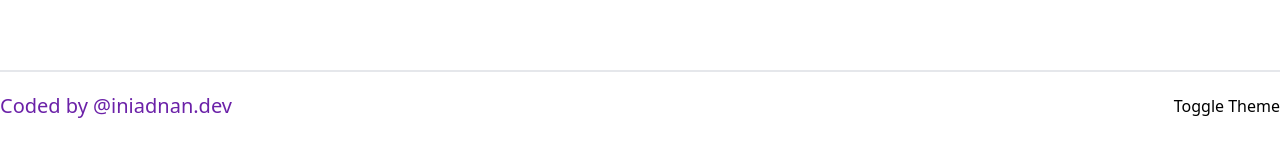
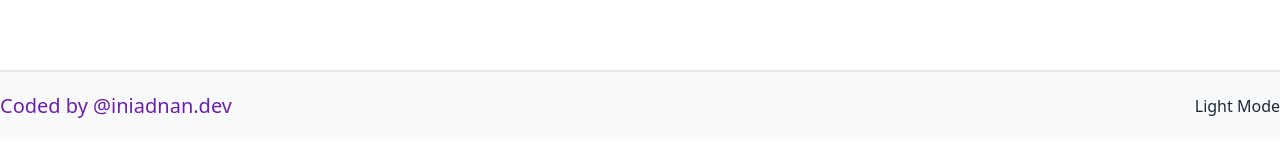
Before and after one commit to iniadnan/react-ts-usecontext-authentication, a React (Vite) app: page / in a window 1280 px wide. Shown: the part 184-340 px from the top of the page. Built offline with nearby package versions, Linux system fonts and the light colour scheme.

Commit message:
darkmode in about page

```diff
--- a/src/components/Footer.tsx
+++ b/src/components/Footer.tsx
@@ -1,15 +1,15 @@
+import { useTheme } from "../contexts/ThemeContext"
+
 export default function Footer() {
 
-    const onToggleTheme = () => {
-        console.log('Trigger Toggle Theme')
-    }
+    const { darkMode, toggleTheme } = useTheme()
 
     return (
-        <footer className="w-full border-t-2">
+        <footer className={`${darkMode ? 'bg-slate-900 border-gray-800' : 'bg-slate-50 border-gray-200'} w-full border-t-2`}>
             <div className="container mx-auto flex items-center justify-between px-5 md:px-0 py-5">
-                <p className="font-medium text-base text-xl text-purple-800 text-center">Coded by @iniadnan.dev</p>
+                <p className={`${darkMode ? 'text-purple-500' : 'text-purple-800'} font-medium text-base text-xl text-center`}>Coded by @iniadnan.dev</p>
                 <div>
-                    <button type="button" onClick={onToggleTheme}>Toggle Theme</button>
+                    <button type="button" onClick={toggleTheme} className={`${darkMode ? 'text-gray-100' : 'text-gray-800'} font-medium text-base`}>{darkMode ? 'Dark Mode' : 'Light Mode'}</button>
                 </div>
             </div>
         </footer>
--- a/src/components/Navbar.tsx
+++ b/src/components/Navbar.tsx
@@ -1,16 +1,20 @@
 import { Link } from "react-router-dom";
+import { useTheme } from "../contexts/ThemeContext"
 
 export default function Navbar() {
+
+    const { darkMode } = useTheme();
+
     return (
-        <nav className="w-full border-b-2">
+        <nav className={`${darkMode ? 'bg-slate-900 border-gray-800' : 'bg-slate-50 border-gray-200'} w-full border-b-2`}>
             <div className="container mx-auto px-5 md:px-0 flex items-center justify-between py-5">
                 <div className="w-4/12 flex items-center gap-x-5">
-                    <Link className="font-medium text-base text-gray-500" to="/">Home</Link>
-                    <Link className="font-medium text-base text-gray-500" to="about">About</Link>
+                    <Link className={`${darkMode ? 'text-gray-100' : 'text-gray-500'} font-medium text-base`} to="/">Home</Link>
+                    <Link className={`${darkMode ? 'text-gray-100' : 'text-gray-500'} font-medium text-base`} to="about">About</Link>
                 </div>
-                <h3 className="w-4/12 font-medium text-xl text-purple-800">AuthenticationToggleTheme</h3>
+                <h3 className={`${darkMode ? 'text-purple-500' : 'text-purple-800'} w-4/12 font-medium text-xl`}>AuthenticationToggleTheme</h3>
                 <div className="w-4/12 flex justify-end items-center gap-x-5">
-                    <Link className="font-medium text-base text-gray-500" to="login">Login</Link>
+                    <Link className={`${darkMode ? 'text-gray-100' : 'text-gray-500'} font-medium text-base`} to="login">Login</Link>
                 </div>
             </div>
         </nav>
--- /dev/null
+++ b/src/contexts/ThemeContext.tsx
@@ -0,0 +1,27 @@
+import { createContext, useContext, useState } from "react";
+
+import { IThemes } from '../types/index'
+
+const ThemeContext = createContext<IThemes | null>(null)
+
+export function ThemeProvider({ children }: { children: React.ReactNode }) {
+    const [darkMode, setDarkMode] = useState(false)
+
+    return (
+        <ThemeContext.Provider value={{
+            darkMode,
+            toggleTheme: () => setDarkMode(!darkMode),
+        }}>
+            {children}
+        </ThemeContext.Provider>
+    )
+}
+
+export function useTheme() {
+    const context = useContext(ThemeContext)
+    if (context === null) {
+        throw new Error("useTheme must be used within a ThemeProvider")
+    }
+
+    return context
+}
--- a/src/layouts/PrimaryLayout.tsx
+++ b/src/layouts/PrimaryLayout.tsx
@@ -1,24 +1,16 @@
-import { createContext, useState } from "react";
 import { Outlet } from "react-router-dom";
 import Navbar from "../components/Navbar";
 import Footer from "../components/Footer";
-import { IThemes } from '../types/index'
-
-const ThemeContext = createContext<IThemes | null>(null)
+import { ThemeProvider } from "../contexts/ThemeContext";
 
 export default function PrimaryLayout() {
-    const [darkMode, setDarkMode] = useState(false)
 
     return (
-        <ThemeContext.Provider
-            value={{
-                darkMode,
-                toggleTheme: () => setDarkMode(!darkMode),
-            }}
+        <ThemeProvider
         >
             <Navbar />
             <Outlet />
             <Footer />
-        </ThemeContext.Provider>
+        </ThemeProvider>
     )
 }
--- a/src/pages/About.tsx
+++ b/src/pages/About.tsx
@@ -1,11 +1,16 @@
+import { useTheme } from "../contexts/ThemeContext"
+
 export default function About() {
+
+    const { darkMode } = useTheme();
+
     return (
-        <main className="w-full">
+        <main className={`${darkMode ? 'bg-slate-900' : 'bg-slate-50'} w-full`}>
             <div className="container mx-auto px-5 md:px-0 pt-10 pb-20">
-                <h1 className="font-semibold text-3xl text-gray-800 mb-5">About Page</h1>
-                <p className="text-lg text-gray-700 indent-8">Lorem Ipsum is simply dummy text of the printing and typesetting industry. Lorem Ipsum has been the industry's standard dummy text ever since the 1500s, when an unknown printer took a galley of type and scrambled it to make a type specimen book. It has survived not only five centuries, but also the leap into electronic typesetting, remaining essentially unchanged. It was popularised in the 1960s with the release of Letraset sheets containing Lorem Ipsum passages, and more recently with desktop publishing software like Aldus PageMaker including versions of Lorem Ipsum.</p>
-                <p className="text-lg text-gray-700 indent-8">It is a long established fact that a reader will be distracted by the readable content of a page when looking at its layout. The point of using Lorem Ipsum is that it has a more-or-less normal distribution of letters, as opposed to using 'Content here, content here', making it look like readable English. Many desktop publishing packages and web page editors now use Lorem Ipsum as their default model text, and a search for 'lorem ipsum' will uncover many web sites still in their infancy. Various versions have evolved over the years, sometimes by accident, sometimes on purpose (injected humour and the like).</p>
-                <p className="text-lg text-gray-700 indent-8">There are many variations of passages of Lorem Ipsum available, but the majority have suffered alteration in some form, by injected humour, or randomised words which don't look even slightly believable. If you are going to use a passage of Lorem Ipsum, you need to be sure there isn't anything embarrassing hidden in the middle of text. All the Lorem Ipsum generators on the Internet tend to repeat predefined chunks as necessary, making this the first true generator on the Internet. It uses a dictionary of over 200 Latin words, combined with a handful of model sentence structures, to generate Lorem Ipsum which looks reasonable. The generated Lorem Ipsum is therefore always free from repetition, injected humour, or non-characteristic words etc.</p>
+                <h1 className={`${darkMode ? 'text-gray-100' : 'text-gray-800'} font-semibold text-3xl mb-5`}>About Page</h1>
+                <p className={`${darkMode ? 'text-gray-200' : 'text-gray-700'} text-lg indent-8`}>Lorem Ipsum is simply dummy text of the printing and typesetting industry. Lorem Ipsum has been the industry's standard dummy text ever since the 1500s, when an unknown printer took a galley of type and scrambled it to make a type specimen book. It has survived not only five centuries, but also the leap into electronic typesetting, remaining essentially unchanged. It was popularised in the 1960s with the release of Letraset sheets containing Lorem Ipsum passages, and more recently with desktop publishing software like Aldus PageMaker including versions of Lorem Ipsum.</p>
+                <p className={`${darkMode ? 'text-gray-200' : 'text-gray-700'} text-lg indent-8`}>It is a long established fact that a reader will be distracted by the readable content of a page when looking at its layout. The point of using Lorem Ipsum is that it has a more-or-less normal distribution of letters, as opposed to using 'Content here, content here', making it look like readable English. Many desktop publishing packages and web page editors now use Lorem Ipsum as their default model text, and a search for 'lorem ipsum' will uncover many web sites still in their infancy. Various versions have evolved over the years, sometimes by accident, sometimes on purpose (injected humour and the like).</p>
+                <p className={`${darkMode ? 'text-gray-200' : 'text-gray-700'} text-lg indent-8`}>There are many variations of passages of Lorem Ipsum available, but the majority have suffered alteration in some form, by injected humour, or randomised words which don't look even slightly believable. If you are going to use a passage of Lorem Ipsum, you need to be sure there isn't anything embarrassing hidden in the middle of text. All the Lorem Ipsum generators on the Internet tend to repeat predefined chunks as necessary, making this the first true generator on the Internet. It uses a dictionary of over 200 Latin words, combined with a handful of model sentence structures, to generate Lorem Ipsum which looks reasonable. The generated Lorem Ipsum is therefore always free from repetition, injected humour, or non-characteristic words etc.</p>
             </div>
         </main>
     )
--- a/src/types/index.ts
+++ b/src/types/index.ts
@@ -5,5 +5,5 @@ export interface IRouterError {
 
 export interface IThemes {
   darkMode: boolean;
-  toggleTheme: () => void;
+  toggleTheme: (event: React.MouseEvent<HTMLButtonElement, MouseEvent>) => void;
 }
```
